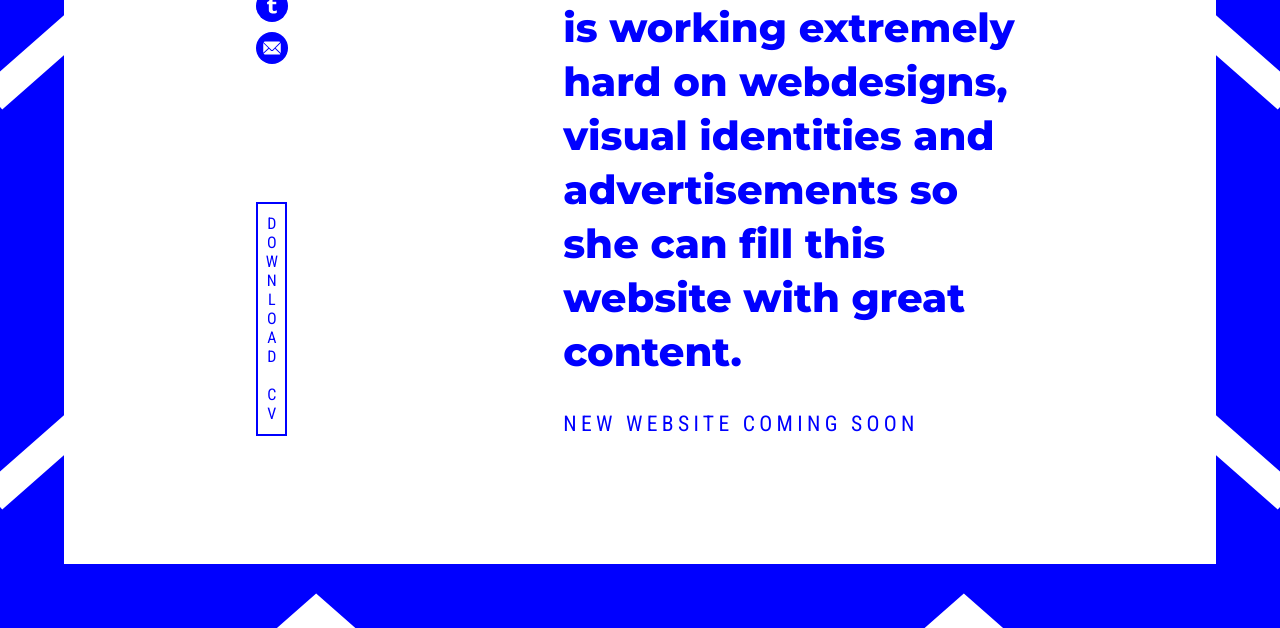
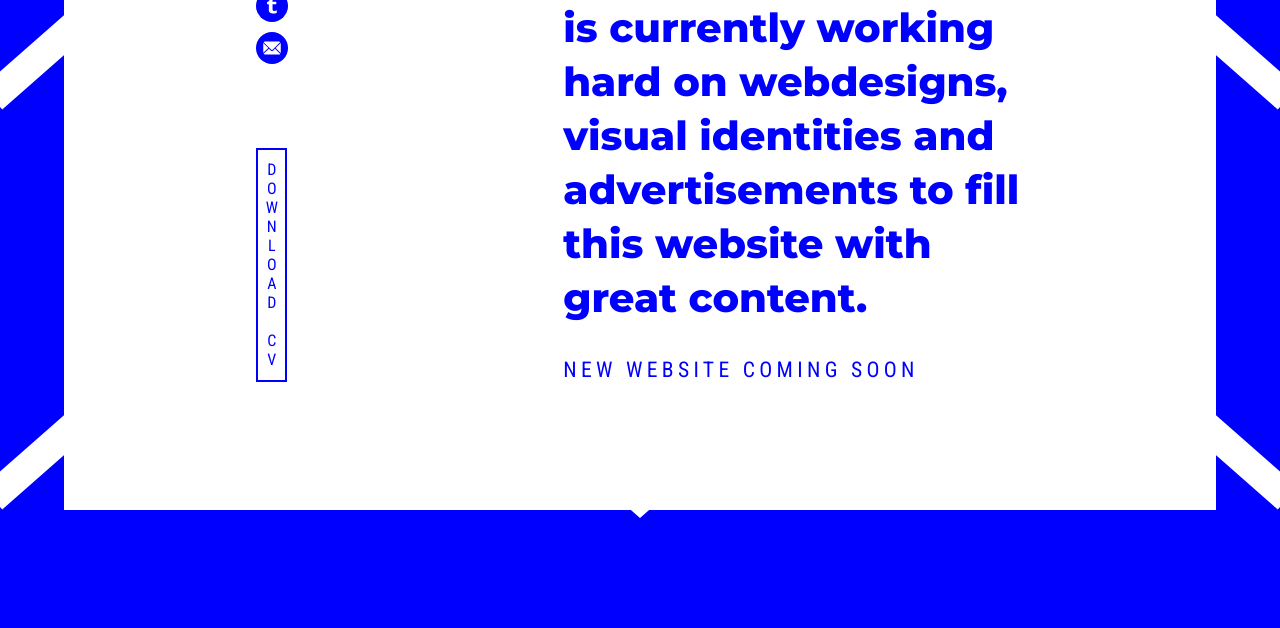
Before and after one commit to maitemaekelberg/webmaiteportfolio, a website: page index.html in a window 1280 px wide. Shown: the part 245-873 px from the top of the page. After the commit the page ends 819 px from the top, so only its background shows below. Drawn offline with Linux system fonts and the light colour scheme.

Commit message:
Update index.html

```diff
--- a/index.html
+++ b/index.html
@@ -32,8 +32,8 @@
 				<div class="intro">
 					<h1>Maite Maekelberg</h1>
 					<p>
-						is working extremely hard on webdesigns, visual identities and
-						advertisements so she can fill this website with great content.
+						is currently working hard on webdesigns, visual identities and
+						advertisements to fill this website with great content.
 					</p>
 				</div>
 				<p>New website coming soon</p>
```
